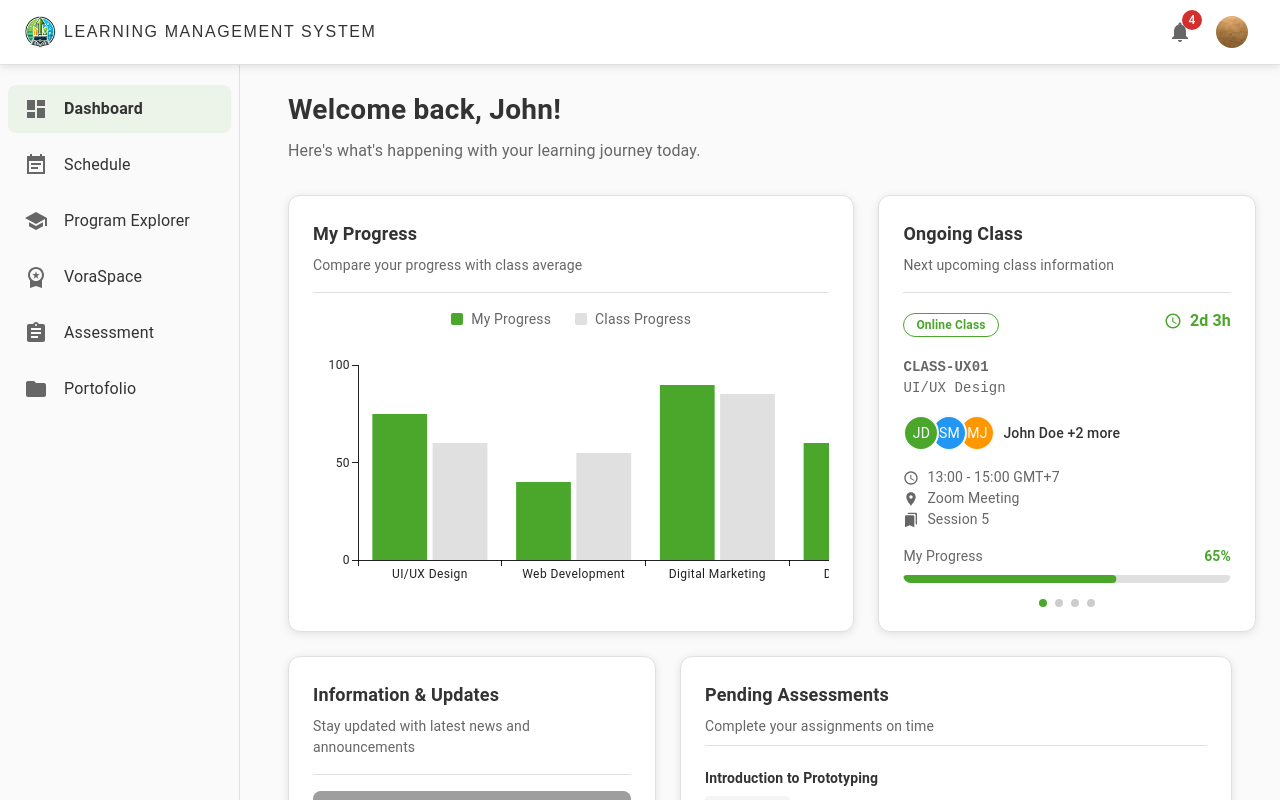
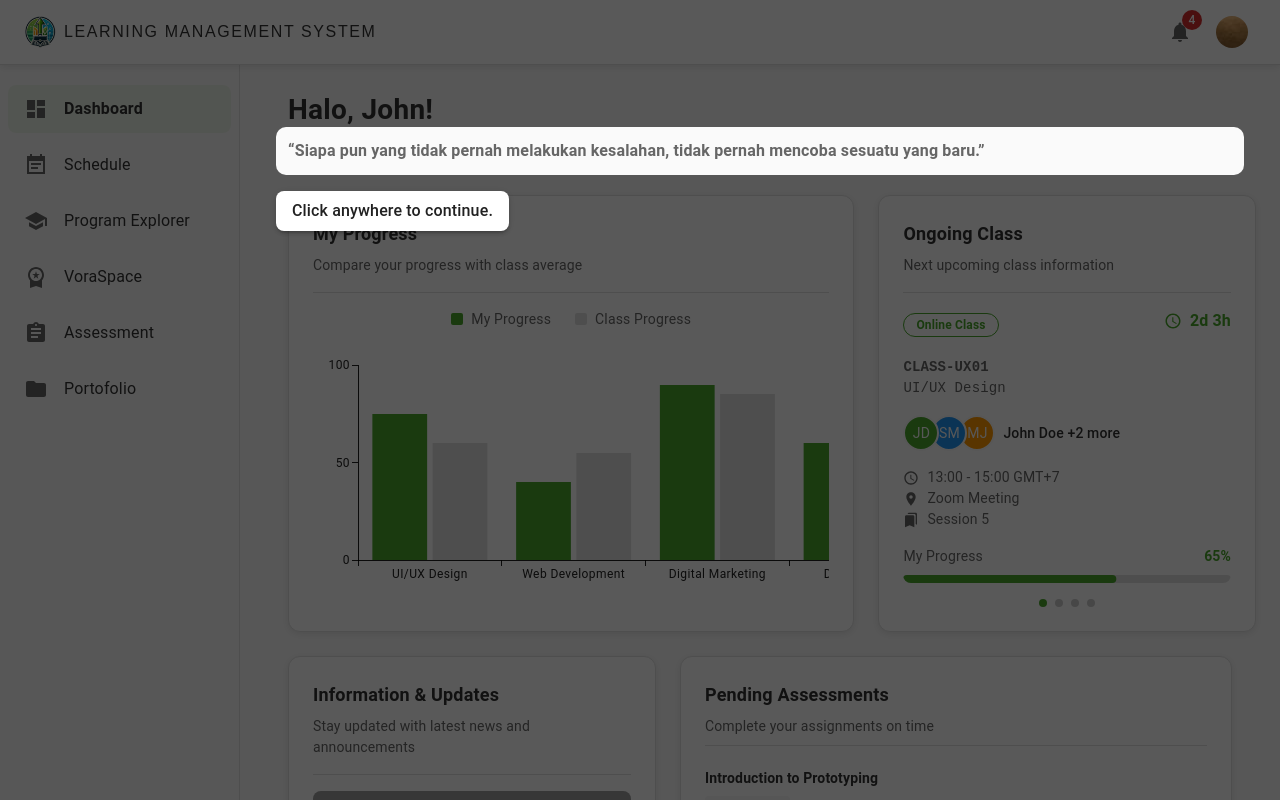
Before and after one commit to fzrilsh/freshvora_learning-management-system, a React (Vite) app: page /freshvora_learning-management-system/dashboard in a window 1280 px wide. Built offline with nearby package versions, Linux system fonts and the light colour scheme; grey boxes are pictures that could not be loaded.

Commit message:
create 1 file and update 1 file

```diff
--- a/src/pages/DashboardPage.jsx
+++ b/src/pages/DashboardPage.jsx
@@ -13,7 +13,7 @@ import OngoingClass from '../components/widgets/OngoingClass';
 import PendingAssessments from '../components/widgets/PendingAssessments';
 import InformationSlider from '../components/widgets/InformationSlider';
 import WidgetSkeleton from '../components/widgets/WidgetSkeleton';
-import React, { useState, useEffect } from 'react';
+import React, { useState, useEffect, useRef } from 'react';
 import Footer from '../components/Footer';
 
 const DashboardContainer = styled(Box)(({ theme }) => ({
@@ -39,20 +39,116 @@ const WelcomeSubtitle = styled(Typography)(({ theme }) => ({
   color: '#666',
 }));
 
+
+const getTodayKey = () => {
+  const today = new Date();
+  return `welcome-spotlight-${today.getFullYear()}-${today.getMonth()}-${today.getDate()}`;
+};
+
 const DashboardPage = () => {
   const [loading, setLoading] = useState(true);
+  const [showSpotlight, setShowSpotlight] = useState(false);
+  const subtitleRef = useRef(null);
+  const [spotlightStyle, setSpotlightStyle] = useState(null);
+
   useEffect(() => {
     const timer = setTimeout(() => setLoading(false), 1200);
     return () => clearTimeout(timer);
   }, []);
 
+  // Show spotlight only once per day
+  useEffect(() => {
+    const todayKey = getTodayKey();
+    if (!localStorage.getItem(todayKey)) {
+      setShowSpotlight(true);
+      localStorage.setItem(todayKey, 'shown');
+    }
+  }, []);
+
+  // Calculate position for spotlight cutout
+  useEffect(() => {
+    if (showSpotlight && subtitleRef.current) {
+      const rect = subtitleRef.current.getBoundingClientRect();
+      setSpotlightStyle({
+        top: rect.top - 12,
+        left: rect.left - 12,
+        width: rect.width + 24,
+        height: rect.height + 24,
+      });
+    }
+  }, [showSpotlight]);
+
+  // Handler to dismiss spotlight
+  const handleDismissSpotlight = () => setShowSpotlight(false);
+
   return (
-    <DashboardContainer>
+    <DashboardContainer sx={showSpotlight ? { position: 'relative', overflow: 'hidden' } : {}}>
+      {showSpotlight && spotlightStyle && (
+        <>
+          {/* SVG mask overlay for spotlight */}
+          <Box
+            sx={{
+              position: 'fixed',
+              zIndex: 1300,
+              top: 0,
+              left: 0,
+              width: '100vw',
+              height: '100vh',
+              pointerEvents: 'auto',
+            }}
+            onClick={handleDismissSpotlight}
+          >
+            <svg width="100vw" height="100vh" style={{ position: 'absolute', width: '100vw', height: '100vh', top: 0, left: 0 }}>
+              <defs>
+                <mask id="spotlight-mask">
+                  <rect x="0" y="0" width="100vw" height="100vh" fill="white" />
+                  <rect
+                    x={spotlightStyle.left}
+                    y={spotlightStyle.top}
+                    width={spotlightStyle.width}
+                    height={spotlightStyle.height}
+                    rx="10"
+                    fill="black"
+                  />
+                </mask>
+              </defs>
+              <rect
+                x="0"
+                y="0"
+                width="100vw"
+                height="100vh"
+                fill="rgba(0,0,0,0.65)"
+                mask="url(#spotlight-mask)"
+              />
+            </svg>
+          </Box>
+          {/* Tooltip message below the subtitle */}
+          <Box
+            sx={{
+              position: 'fixed',
+              zIndex: 1400,
+              top: spotlightStyle.top + spotlightStyle.height + 16,
+              left: spotlightStyle.left,
+              bgcolor: 'background.paper',
+              color: 'text.primary',
+              px: 2,
+              py: 1,
+              borderRadius: 2,
+              boxShadow: 3,
+              fontWeight: 500,
+              fontSize: 16,
+              pointerEvents: 'auto',
+            }}
+          >
+            Click anywhere to continue.
+          </Box>
+        </>
+      )}
       <Container maxWidth="xl">
         <WelcomeSection>
-          <WelcomeTitle>Welcome back, John!</WelcomeTitle>
-          <WelcomeSubtitle>
-            Here's what's happening with your learning journey today.
+          <WelcomeTitle>Halo, John!</WelcomeTitle>
+          <WelcomeSubtitle ref={subtitleRef} sx={showSpotlight ? { position: 'relative', zIndex: 2000, borderRadius: 2, fontWeight: 700, transition: 'all 0.3s' } : {}}>
+            <q>Siapa pun yang tidak pernah melakukan kesalahan, tidak pernah mencoba sesuatu yang baru.</q>
           </WelcomeSubtitle>
         </WelcomeSection>
 
```
Also changed, not shown: src/components/widgets/AdsBanner.jsx (added, +53 -0 lines).
